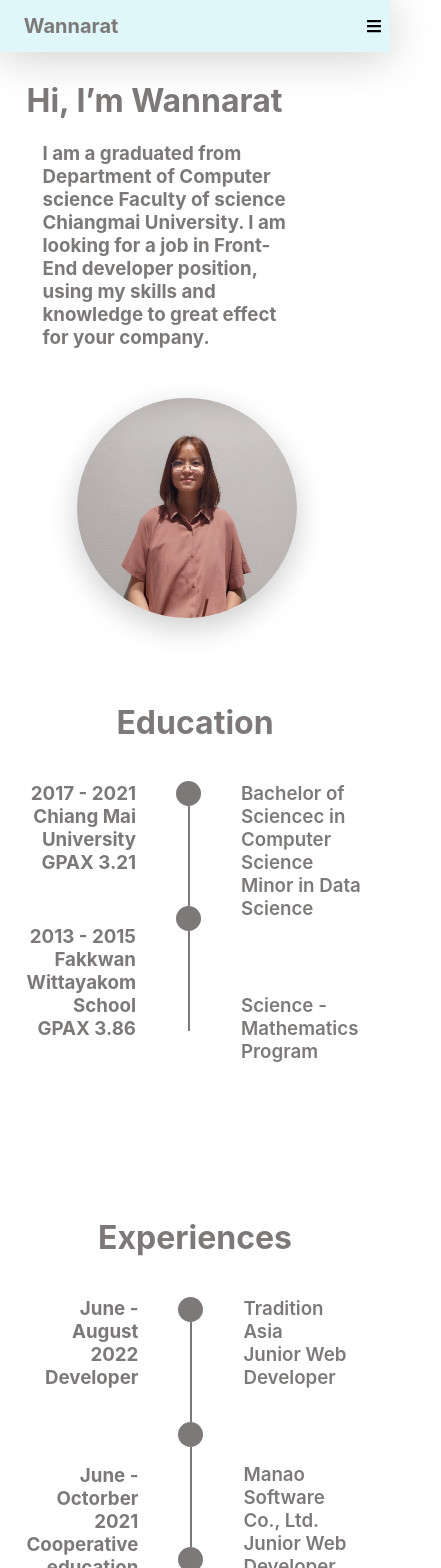
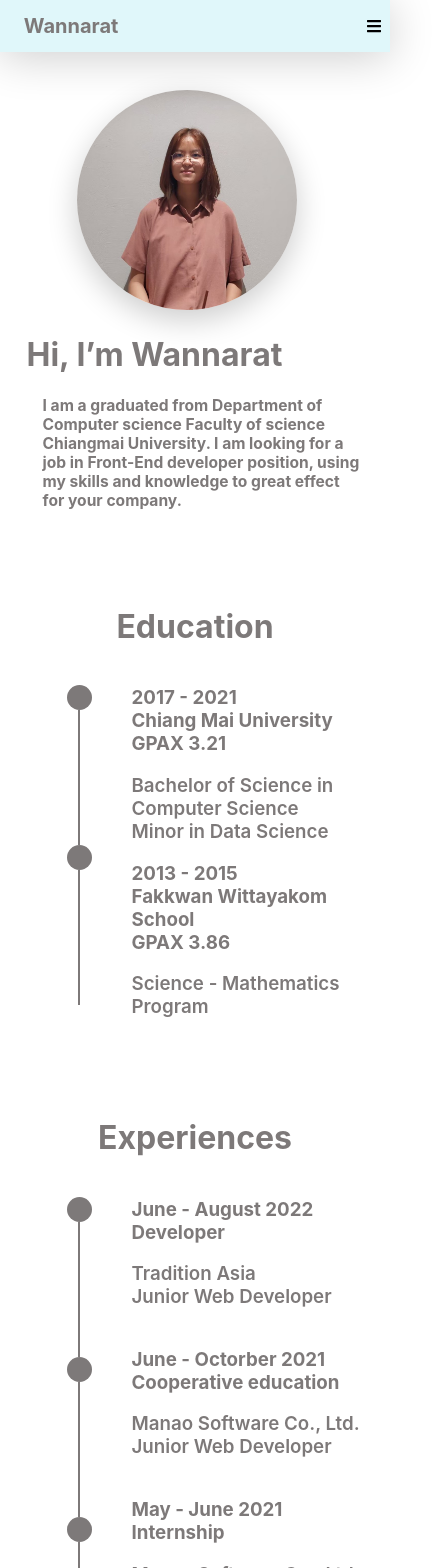
Before and after one commit to Wannara/Resume-for-job-interview, a React (Create React App) app in the folder resume-for-job-interview/: page / in a window 390 px wide. Shown: the top 1568 px of the page, 441 px wide, since content can reach past the window. Built offline with nearby package versions, Linux system fonts and the light colour scheme.

Commit message:
resize-mobile

```diff
--- a/resume-for-job-interview/src/App.css
+++ b/resume-for-job-interview/src/App.css
@@ -55,6 +55,12 @@
   }
 }
 
+@media screen and (max-width: 1000px) {
+  .container {
+    margin: 0 5%;
+  }
+}
+
 @media screen and (max-width: 820px) {
   .container {
     margin: 0 2%;
--- a/resume-for-job-interview/src/App.js
+++ b/resume-for-job-interview/src/App.js
@@ -33,7 +33,7 @@ function App() {
           Learn React
         </a>
       </header> */}
-      <div className="footer">© Wannarat. All right reserved</div>
+      <div className="footer">© Wannarat. All right reserved บี้ดกาก</div>
     </div>
   )
 }
--- a/resume-for-job-interview/src/components/ContactMe/contact-me.js
+++ b/resume-for-job-interview/src/components/ContactMe/contact-me.js
@@ -13,17 +13,6 @@ function ContactMe() {
     <div id="Contact Me" className="container-contact">
       <h1 className="topic-education">Contact Me</h1>
       <div className="content-contact">
-        <div className="contact">
-          <div className="picture">
-            <FaMapPin size={30} />
-          </div>
-          <h3 className="text-contact">
-            290/27 Mu Baan Rungthana3, Village No.3,
-            <br />
-            San Pu Loei Sub-district, Doi Saket district, Chiang Mai, 50220
-          </h3>
-        </div>
-
         <div className="contact">
           <div className="picture">
             <FaEnvelope size={30} />
--- a/resume-for-job-interview/src/components/ContactMe/styles.css
+++ b/resume-for-job-interview/src/components/ContactMe/styles.css
@@ -29,6 +29,7 @@
     color: rgb(125, 121, 121);
     text-align: left;
     padding-left: 3rem;
+    font-size: clamp(16px,4vw,22px)
 }
 
 @media screen and (max-width: 1024px) {
--- a/resume-for-job-interview/src/components/Education/education.js
+++ b/resume-for-job-interview/src/components/Education/education.js
@@ -30,8 +30,39 @@ function Education() {
 
           <div className="program-study">
             <h3 className="text-study">
-              Bachelor of Sciencec in Computer Science <br />
+              Bachelor of Science in{' '}
+              <span className="white-space">Computer Science </span>
+              <br />
               Minor in Data Science
+            </h3>
+            <h3 className="text-study">Science - Mathematics Program</h3>
+          </div>
+        </div>
+        <div className="education-moblie">
+          <div className="line">
+            <span className="circle"></span>
+            <span className="vertical"></span>
+            <span className="circle"></span>
+            <span className="vertical"></span>
+          </div>
+          <div className="year-education">
+            <h3 className="text-year">
+              2017 - 2021 <br />
+              Chiang Mai University
+              <br />
+              GPAX 3.21
+            </h3>
+            <h3 className="text-study">
+              Bachelor of Science in{' '}
+              <span className="white-space">Computer Science </span>
+              <br />
+              Minor in Data Science
+            </h3>
+            <h3 className="text-year">
+              2013 - 2015 <br />
+              Fakkwan Wittayakom School
+              <br />
+              GPAX 3.86
             </h3>
             <h3 className="text-study">Science - Mathematics Program</h3>
           </div>
--- a/resume-for-job-interview/src/components/Education/styles.css
+++ b/resume-for-job-interview/src/components/Education/styles.css
@@ -17,6 +17,8 @@
 
 .year-education {
   display: block;
+  width: 40%;
+
 }
 
 .text-year {
@@ -55,3 +57,42 @@
   background: rgb(125, 121, 121);
   margin: 0px auto 0 auto;
 }
+
+.program-study{
+  width:40%;
+}
+
+.white-space{
+  white-space: nowrap;
+}
+
+.education-moblie{
+  display: none;
+}
+
+@media screen and (max-width: 615px) {
+  .content-education{
+    display: none;
+  }
+
+  .education-moblie{
+    display: flex;
+  }
+
+  .year-education{
+    display: block;
+    width: 100%;
+
+  }
+  .text-year{
+    text-align: left;
+    padding: 0;
+  }
+  .text-study{
+    padding: 0;
+  }
+  .vertical{
+    height: 135px;
+  }
+
+}
--- a/resume-for-job-interview/src/components/Experiences/experiences.js
+++ b/resume-for-job-interview/src/components/Experiences/experiences.js
@@ -46,6 +46,53 @@ function Experiences() {
             </h3>
           </div>
         </div>
+
+        <div className="education-moblie">
+          <div className="line">
+            <span className="circle"></span>
+            <span className="vertical"></span>
+            <span className="circle"></span>
+            <span className="vertical"></span>
+            <span className="circle"></span>
+            <span className="vertical"></span>
+          </div>
+          <div className="year-education">
+            <div className="group-ex">
+              <h3 className="text-year-experiences">
+                June - August 2022 <br />
+                Developer
+              </h3>
+              <h3 className="text-study">
+                Tradition Asia <br />
+                Junior Web Developer
+              </h3>
+            </div>
+
+            <div className="group-ex">
+              <h3 className="text-year-experiences">
+                June - Octorber 2021 <br />
+                Cooperative education
+                <br />
+              </h3>
+              <h3 className="text-study">
+                Manao Software Co., Ltd. <br />
+                Junior Web Developer
+              </h3>
+            </div>
+
+            <div className="group-ex">
+              <h3 className="text-year-experiences">
+                May - June 2021 <br />
+                Internship
+                <br />
+              </h3>
+              <h3 className="text-study">
+                Manao Software Co., Ltd. <br />
+                Junior Web Developer
+              </h3>
+            </div>
+          </div>
+        </div>
       </div>
     </>
   )
--- a/resume-for-job-interview/src/components/Experiences/styles.css
+++ b/resume-for-job-interview/src/components/Experiences/styles.css
@@ -1,6 +1,19 @@
 .text-year-experiences {
-  text-align: right;
-  color: rgb(125, 121, 121);
-  font-weight: 700;
-  padding-bottom: 56px;
+    text-align: right;
+    color: rgb(125, 121, 121);
+    font-weight: 700;
+    padding-bottom: 56px;
 }
+
+@media screen and (max-width: 615px) {
+  .experiences-moblie {
+        display: flex;
+    }
+  .text-year-experiences{
+    text-align: left;
+    padding: 0;
+  }
+  .group-ex{
+    padding-bottom: 2px ;
+  }
+}
--- a/resume-for-job-interview/src/components/Home/styles.css
+++ b/resume-for-job-interview/src/components/Home/styles.css
@@ -21,6 +21,7 @@
   font-weight: 700;
   text-align: left;
   padding-left: 3rem;
+  font-size: clamp(14px, 4vw, 22px);
 }
 
 .profile {
@@ -35,11 +36,17 @@
   box-shadow: 0 6px 10px 0 rgb(0 0 0 / 0%), 0 10px 30px 0 rgb(0 0 0 / 20%);
 }
 
+
 @media screen and (max-width: 745px) {
   .container-home {
-    display: block;
+    display: flex;
+    flex-direction: column-reverse;
   }
 
+  .content{
+    justify-content: center;
+    padding: 0;
+  }
   .detail-description{
     padding-left: 1rem;
   }
```
Also changed, not shown: resume-for-job-interview/src/components/Navbar/styles.css (+10 -9 lines), 1 other file (tests, documents, lock files or other folders).
